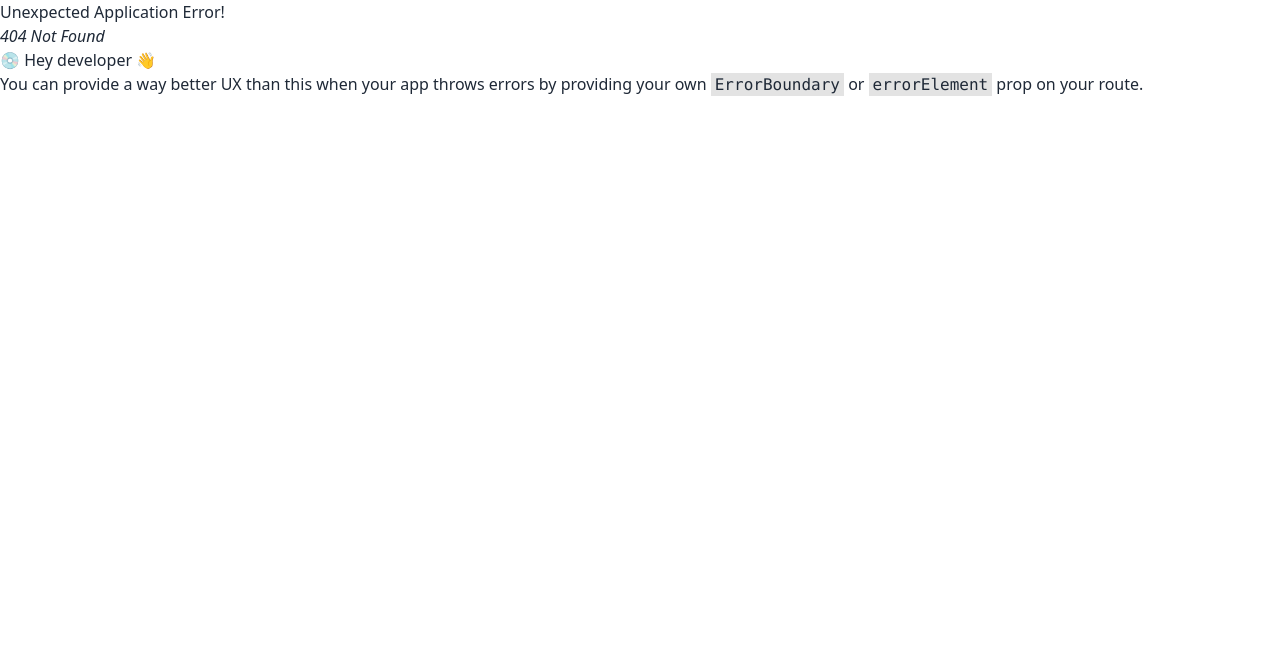
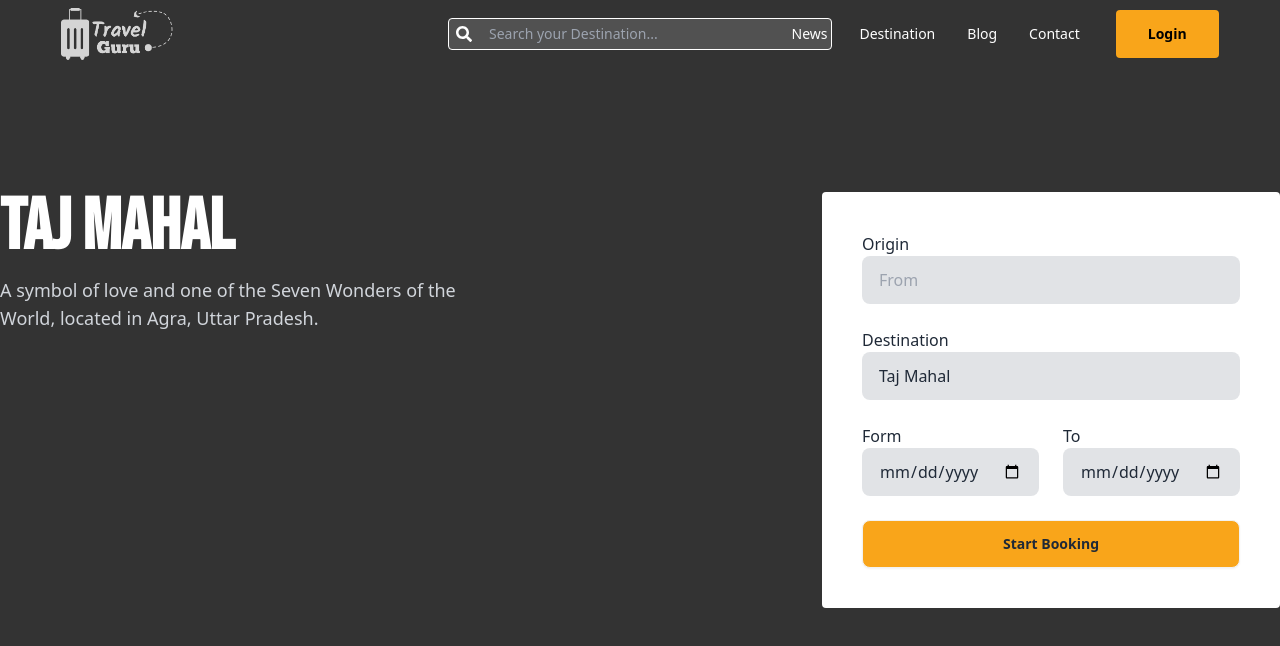
Before and after one commit to mehefujali/travel-guru, a React (Vite) app: page /home/destination/1 in a window 1280 px wide. Before the commit this address had no page. Shown: the top 646 px of the page. Built offline with nearby package versions, Linux system fonts and the light colour scheme.

Commit message:
destination details

```diff
--- a/package.json
+++ b/package.json
@@ -10,6 +10,7 @@
     "preview": "vite preview"
   },
   "dependencies": {
+    "prop-types": "^15.8.1",
     "react": "^18.3.1",
     "react-dom": "^18.3.1",
     "react-icons": "^5.3.0",
--- a/src/Components/DestinationCard/DestinaionCard.jsx
+++ b/src/Components/DestinationCard/DestinaionCard.jsx
@@ -1,21 +1,24 @@
 import { FaLongArrowAltRight } from "react-icons/fa";
-
+import PropTypes from 'prop-types';
+import { Link } from "react-router-dom";
 const DestinaionCard = ({ destination }) => {
       return (
             <div>
                   <div className=" flex flex-col-reverse md:flex-row items-center justify-between mr-10 w-11/12 mx-auto gap-7  ">
                         <div className=" w-11/12 md:w-2/5 flex-col flex gap-3">
-                              <h1 className="text-white text-3xl md:text-5xl xl:text-7xl font-bebes md:font-bold">{destination.placeName}</h1>
+                              <h1 className="text-white text-3xl md:text-5xl xl:text-7xl font-bebes md:font-semibold">{destination.placeName}</h1>
                               <p className=" text-lg text-gray-300">{destination.description}
                               </p>
-                              <button className=" w-fit  flex items-center gap-2 rounded bg-[#F9A51A] border-none  px-6 py-2">Booking <FaLongArrowAltRight /></button>
+                              <Link to={`/home/destination/${destination.id}`} className=" w-fit  flex items-center gap-2 rounded bg-[#F9A51A] border-none  px-6 py-2">Booking <FaLongArrowAltRight /></Link>
                         </div>
-                        <div className=" w-11/12 mx-auto md:w-fit h-fit ">
+                        <div className=" w-11/12  mx-auto md:w-fit h-fit ">
                               <img className=" md:w-60  h-48 w-full md:h-96 object-cover rounded-md border-[5px] border-yellow-500" src={destination.image} alt={destination.placeName} />
                         </div>
                   </div>
             </div>
       );
 };
-
+DestinaionCard.propTypes ={
+      destination:PropTypes.object.isRequired
+}
 export default DestinaionCard;
--- /dev/null
+++ b/src/Components/DestinationDetails/DestinationDetails.jsx
@@ -0,0 +1,66 @@
+import { useLoaderData, useParams } from "react-router-dom";
+
+
+const DestinationDetails = () => {
+      const { id } = useParams()
+      const data = useLoaderData()
+      const filter = data.find(destination => destination.id === parseInt(id))
+      console.log(filter);
+
+
+
+      return (
+            <div>
+                  <div className="  h-[100vh] bg-homeBg bg-[#000000cc] bg-blend-multiply bg-cover items-center justify-center flex">
+
+                        <div className=" container  mx-auto w-10/12  xl:w-full justify-center items-center   ">
+                              <div className=" flex justify-between">
+                                    <div className=" w-11/12 md:w-2/5 flex-col flex gap-3">
+                                          <h1 className="text-white text-3xl md:text-5xl xl:text-7xl font-bebes md:font-semibold">{filter.placeName}</h1>
+                                          <p className=" text-lg text-gray-300">{filter.description}
+                                          </p>
+
+                                    </div>
+                                    <div className=" bg-white p-10 rounded">
+                                          <div  className=" grid grid-cols-6 gap-6">
+                                                <label htmlFor="" className=" col-span-6">
+                                                      <p>Origin</p>
+                                                      <input
+                                                      placeholder="From"
+                                                      className=" input focus:outline-none w-full bg-gray-500 bg-opacity-20" type="text" name="" id="" />
+
+                                                </label>
+                                                <label htmlFor="" className=" col-span-6">
+
+                                                      <p>Destination</p>
+                                                      <input
+                                                      value={filter.placeName}
+                                                      className=" input focus:outline-none w-full bg-gray-500 bg-opacity-20" type="text" name="" id="" />
+
+                                                </label>
+                                                <label htmlFor="" className=" col-span-3">
+                                                      <p>Form</p>
+
+                                                      <input
+                                                      placeholder="dd/mm"
+                                                      className=" input focus:outline-none bg-gray-500 bg-opacity-20" type="date" name="" id="" />
+
+                                                </label>
+                                                <label htmlFor="" className=" col-span-3">
+                                                      <p>To</p>
+                                                      <input
+                                                      placeholder="dd/mm"
+                                                      className=" input focus:outline-none bg-gray-500 bg-opacity-20" type="date" name="" id="" />
+
+                                                </label>
+                                                <button className=" btn w-full bg-[#F9A51A] col-span-6 ">Start Booking</button>
+                                          </div>
+                                    </div>
+                              </div>
+                        </div>
+                  </div>
+            </div>
+      );
+};
+
+export default DestinationDetails;
--- a/src/Pages/Home/Home.jsx
+++ b/src/Pages/Home/Home.jsx
@@ -13,7 +13,7 @@ const Home = () => {
                   .then(res => res.json())
                   .then(data => setDestination(data))
       }, [])
-      console.log(destinations);
+
 
       const sliderSetting = {
 
--- a/src/router/router.jsx
+++ b/src/router/router.jsx
@@ -5,6 +5,7 @@ import News from "../Pages/News/News";
 import Blog from "../Pages/Blog/Blog";
 import Content from "../Pages/Content/Content";
 import Destination from "../Pages/Destination/Destination";
+import DestinationDetails from "../Components/DestinationDetails/DestinationDetails";
 
 const router = createBrowserRouter([
       {
@@ -34,6 +35,11 @@ const router = createBrowserRouter([
                   {
                         path: 'destination',
                         element: <Destination></Destination>
+                  },
+                  {
+                        path: 'home/destination/:id',
+                        loader: ()=>  fetch('/destinations.json')          ,
+                        element:<DestinationDetails></DestinationDetails>
                   }
             ]
       }
```
Also changed, not shown: 1 other file (tests, documents, lock files or other folders).
